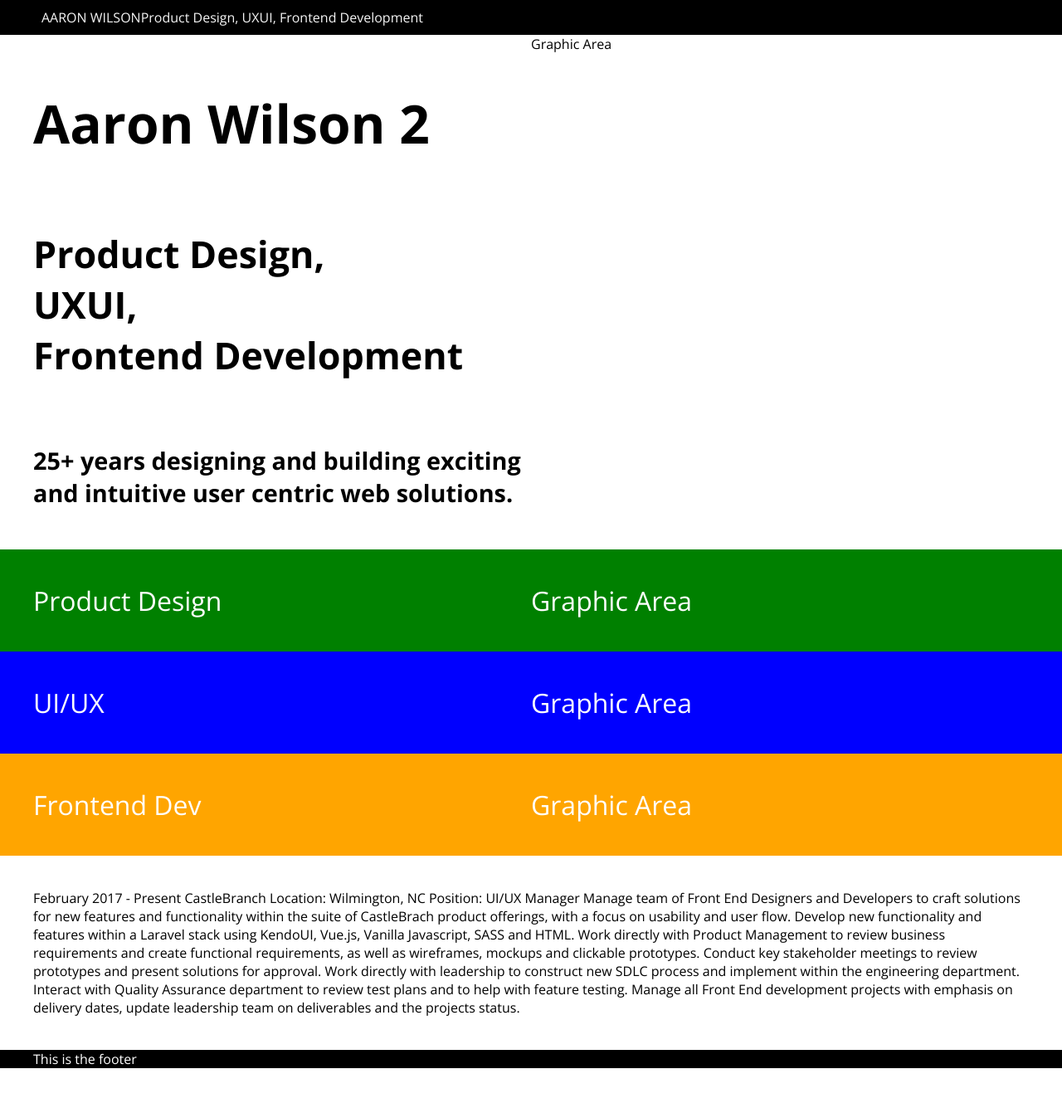
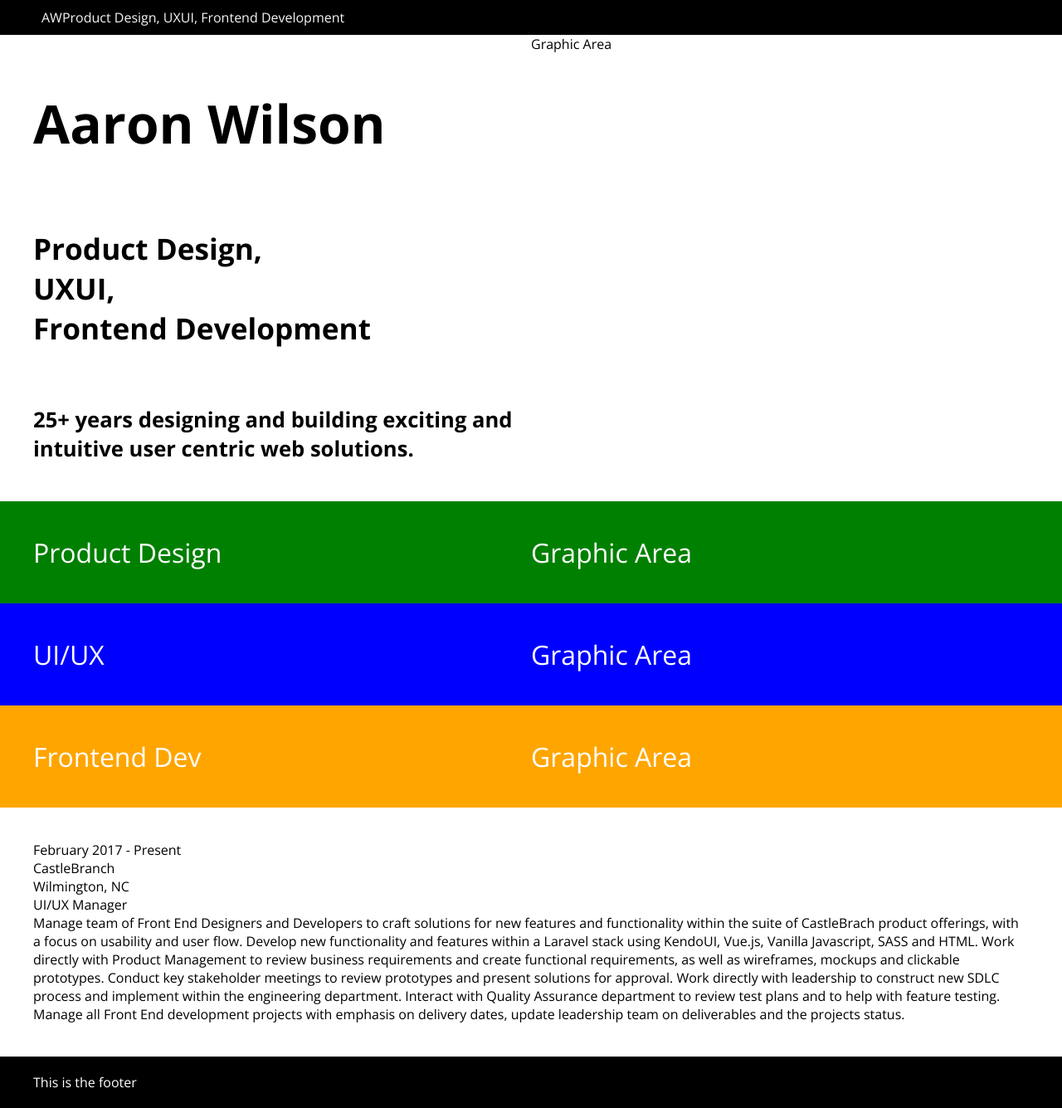
Before and after one commit to aaronunionstudios/blackbox, a Vue app: page / in a window 1280 px wide. Shown: the whole page at 83% size. Before the commit the page ends 1287 px from the top, so only its background shows below. Built offline with nearby package versions, Linux system fonts and the light colour scheme.

Commit message:
making changes

```diff
--- a/src/App.vue
+++ b/src/App.vue
@@ -18,7 +18,7 @@ import AppHeader from '@/components/AppHeader.vue'
       <div class="wrapper">
         <div class="marquee flex-row">
           <div class="flex-child">
-            <h1 class="bold">Aaron Wilson 2</h1>
+            <h1 class="bold">Aaron Wilson</h1>
             <h2>Product Design,<br>
               UXUI,<br>
               Frontend Development</h2>
@@ -54,14 +54,13 @@ import AppHeader from '@/components/AppHeader.vue'
           <div class="arrow-left"></div>
           <div class="content-area">
 
-February 2017 - Present
-CastleBranch
-
-Location: Wilmington, NC
-
-Position: UI/UX Manager
-
-Manage team of Front End Designers and Developers to craft solutions for new features and functionality within the suite of CastleBrach product offerings, with a focus on usability and user flow. Develop new functionality and features within a Laravel stack using KendoUI, Vue.js, Vanilla Javascript, SASS and HTML. Work directly with Product Management to review business requirements and create functional requirements, as well as wireframes, mockups and clickable prototypes. Conduct key stakeholder meetings to review prototypes and present solutions for approval. Work directly with leadership to construct new SDLC process and implement within the engineering department. Interact with Quality Assurance department to review test plans and to help with feature testing. Manage all Front End development projects with emphasis on delivery dates, update leadership team on deliverables and the projects status.
+<div class="work-date">February 2017 - Present</div>
+<div class="work-name">CastleBranch</div>
+<div class="work-location">Wilmington, NC</div>
+<div class="work-position">UI/UX Manager</div>
+<div class="work-description">
+  Manage team of Front End Designers and Developers to craft solutions for new features and functionality within the suite of CastleBrach product offerings, with a focus on usability and user flow. Develop new functionality and features within a Laravel stack using KendoUI, Vue.js, Vanilla Javascript, SASS and HTML. Work directly with Product Management to review business requirements and create functional requirements, as well as wireframes, mockups and clickable prototypes. Conduct key stakeholder meetings to review prototypes and present solutions for approval. Work directly with leadership to construct new SDLC process and implement within the engineering department. Interact with Quality Assurance department to review test plans and to help with feature testing. Manage all Front End development projects with emphasis on delivery dates, update leadership team on deliverables and the projects status.
+</div>
 
           </div>
           <div class="arrow-right"></div>
@@ -87,6 +86,7 @@ header, footer {
 }
 footer {
   color: white;
+  padding:20px;
 }
 .work-experience {
   padding: 40px 0;
@@ -98,11 +98,11 @@ footer {
     padding: 20px 0;
   }
   h2 {
-    font-size: 2.8rem;
+    font-size: 2.2rem;
     padding: 20px 0;
   }
   h3 {
-    font-size: 1.8rem;
+    font-size: 1.6rem;
     padding: 20px 0;
   }
 }
--- a/src/components/AppHeader.vue
+++ b/src/components/AppHeader.vue
@@ -9,7 +9,7 @@ defineProps({
 
 <template>
   <div class="header flex-row">
-    <div class="flex-child">AARON WILSON</div>
+    <div class="flex-child">AW</div>
      <div class="flex-child">{{ msg }}</div>
   </div>
 </template>
--- a/src/components/icons/IconCommunity.vue
+++ /dev/null
@@ -1,7 +0,0 @@
-<template>
-  <svg xmlns="http://www.w3.org/2000/svg" width="20" height="20" fill="currentColor">
-    <path
-      d="M15 4a1 1 0 1 0 0 2V4zm0 11v-1a1 1 0 0 0-1 1h1zm0 4l-.707.707A1 1 0 0 0 16 19h-1zm-4-4l.707-.707A1 1 0 0 0 11 14v1zm-4.707-1.293a1 1 0 0 0-1.414 1.414l1.414-1.414zm-.707.707l-.707-.707.707.707zM9 11v-1a1 1 0 0 0-.707.293L9 11zm-4 0h1a1 1 0 0 0-1-1v1zm0 4H4a1 1 0 0 0 1.707.707L5 15zm10-9h2V4h-2v2zm2 0a1 1 0 0 1 1 1h2a3 3 0 0 0-3-3v2zm1 1v6h2V7h-2zm0 6a1 1 0 0 1-1 1v2a3 3 0 0 0 3-3h-2zm-1 1h-2v2h2v-2zm-3 1v4h2v-4h-2zm1.707 3.293l-4-4-1.414 1.414 4 4 1.414-1.414zM11 14H7v2h4v-2zm-4 0c-.276 0-.525-.111-.707-.293l-1.414 1.414C5.42 15.663 6.172 16 7 16v-2zm-.707 1.121l3.414-3.414-1.414-1.414-3.414 3.414 1.414 1.414zM9 12h4v-2H9v2zm4 0a3 3 0 0 0 3-3h-2a1 1 0 0 1-1 1v2zm3-3V3h-2v6h2zm0-6a3 3 0 0 0-3-3v2a1 1 0 0 1 1 1h2zm-3-3H3v2h10V0zM3 0a3 3 0 0 0-3 3h2a1 1 0 0 1 1-1V0zM0 3v6h2V3H0zm0 6a3 3 0 0 0 3 3v-2a1 1 0 0 1-1-1H0zm3 3h2v-2H3v2zm1-1v4h2v-4H4zm1.707 4.707l.586-.586-1.414-1.414-.586.586 1.414 1.414z"
-    />
-  </svg>
-</template>
--- a/src/components/icons/IconDocumentation.vue
+++ /dev/null
@@ -1,7 +0,0 @@
-<template>
-  <svg xmlns="http://www.w3.org/2000/svg" width="20" height="17" fill="currentColor">
-    <path
-      d="M11 2.253a1 1 0 1 0-2 0h2zm-2 13a1 1 0 1 0 2 0H9zm.447-12.167a1 1 0 1 0 1.107-1.666L9.447 3.086zM1 2.253L.447 1.42A1 1 0 0 0 0 2.253h1zm0 13H0a1 1 0 0 0 1.553.833L1 15.253zm8.447.833a1 1 0 1 0 1.107-1.666l-1.107 1.666zm0-14.666a1 1 0 1 0 1.107 1.666L9.447 1.42zM19 2.253h1a1 1 0 0 0-.447-.833L19 2.253zm0 13l-.553.833A1 1 0 0 0 20 15.253h-1zm-9.553-.833a1 1 0 1 0 1.107 1.666L9.447 14.42zM9 2.253v13h2v-13H9zm1.553-.833C9.203.523 7.42 0 5.5 0v2c1.572 0 2.961.431 3.947 1.086l1.107-1.666zM5.5 0C3.58 0 1.797.523.447 1.42l1.107 1.666C2.539 2.431 3.928 2 5.5 2V0zM0 2.253v13h2v-13H0zm1.553 13.833C2.539 15.431 3.928 15 5.5 15v-2c-1.92 0-3.703.523-5.053 1.42l1.107 1.666zM5.5 15c1.572 0 2.961.431 3.947 1.086l1.107-1.666C9.203 13.523 7.42 13 5.5 13v2zm5.053-11.914C11.539 2.431 12.928 2 14.5 2V0c-1.92 0-3.703.523-5.053 1.42l1.107 1.666zM14.5 2c1.573 0 2.961.431 3.947 1.086l1.107-1.666C18.203.523 16.421 0 14.5 0v2zm3.5.253v13h2v-13h-2zm1.553 12.167C18.203 13.523 16.421 13 14.5 13v2c1.573 0 2.961.431 3.947 1.086l1.107-1.666zM14.5 13c-1.92 0-3.703.523-5.053 1.42l1.107 1.666C11.539 15.431 12.928 15 14.5 15v-2z"
-    />
-  </svg>
-</template>
--- a/src/components/icons/IconSupport.vue
+++ /dev/null
@@ -1,7 +0,0 @@
-<template>
-  <svg xmlns="http://www.w3.org/2000/svg" width="20" height="20" fill="currentColor">
-    <path
-      d="M10 3.22l-.61-.6a5.5 5.5 0 0 0-7.666.105 5.5 5.5 0 0 0-.114 7.665L10 18.78l8.39-8.4a5.5 5.5 0 0 0-.114-7.665 5.5 5.5 0 0 0-7.666-.105l-.61.61z"
-    />
-  </svg>
-</template>
--- a/src/components/icons/IconTooling.vue
+++ /dev/null
@@ -1,19 +0,0 @@
-<!-- This icon is from <https://github.com/Templarian/MaterialDesign>, distributed under Apache 2.0 (https://www.apache.org/licenses/LICENSE-2.0) license-->
-<template>
-  <svg
-    xmlns="http://www.w3.org/2000/svg"
-    xmlns:xlink="http://www.w3.org/1999/xlink"
-    aria-hidden="true"
-    role="img"
-    class="iconify iconify--mdi"
-    width="24"
-    height="24"
-    preserveAspectRatio="xMidYMid meet"
-    viewBox="0 0 24 24"
-  >
-    <path
-      d="M20 18v-4h-3v1h-2v-1H9v1H7v-1H4v4h16M6.33 8l-1.74 4H7v-1h2v1h6v-1h2v1h2.41l-1.74-4H6.33M9 5v1h6V5H9m12.84 7.61c.1.22.16.48.16.8V18c0 .53-.21 1-.6 1.41c-.4.4-.85.59-1.4.59H4c-.55 0-1-.19-1.4-.59C2.21 19 2 18.53 2 18v-4.59c0-.32.06-.58.16-.8L4.5 7.22C4.84 6.41 5.45 6 6.33 6H7V5c0-.55.18-1 .57-1.41C7.96 3.2 8.44 3 9 3h6c.56 0 1.04.2 1.43.59c.39.41.57.86.57 1.41v1h.67c.88 0 1.49.41 1.83 1.22l2.34 5.39z"
-      fill="currentColor"
-    ></path>
-  </svg>
-</template>
```
Also changed, not shown: src/components/icons/IconEcosystem.vue (deleted, +0 -7 lines), src/assets/base.scss (line endings or trailing spaces).
